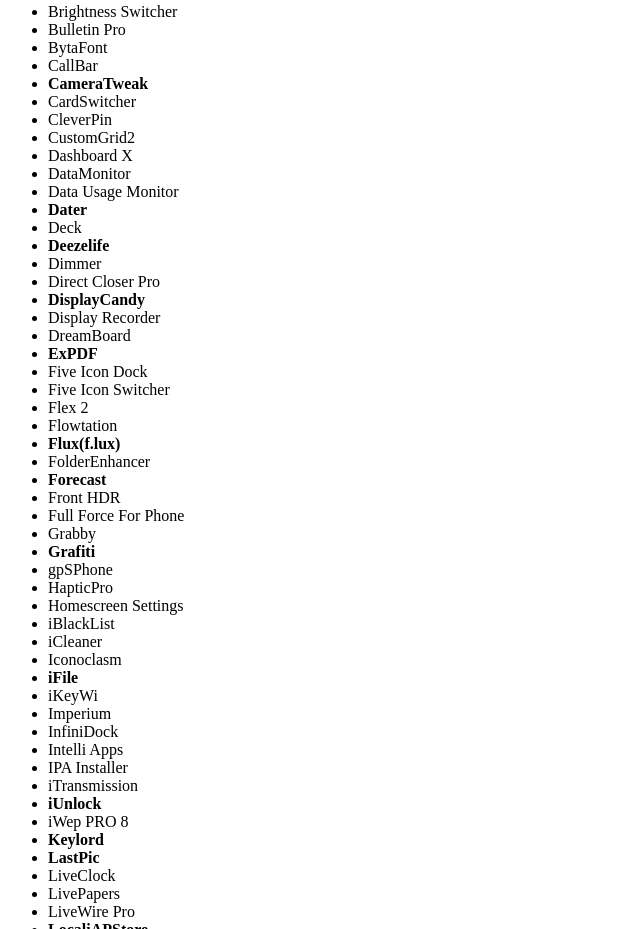
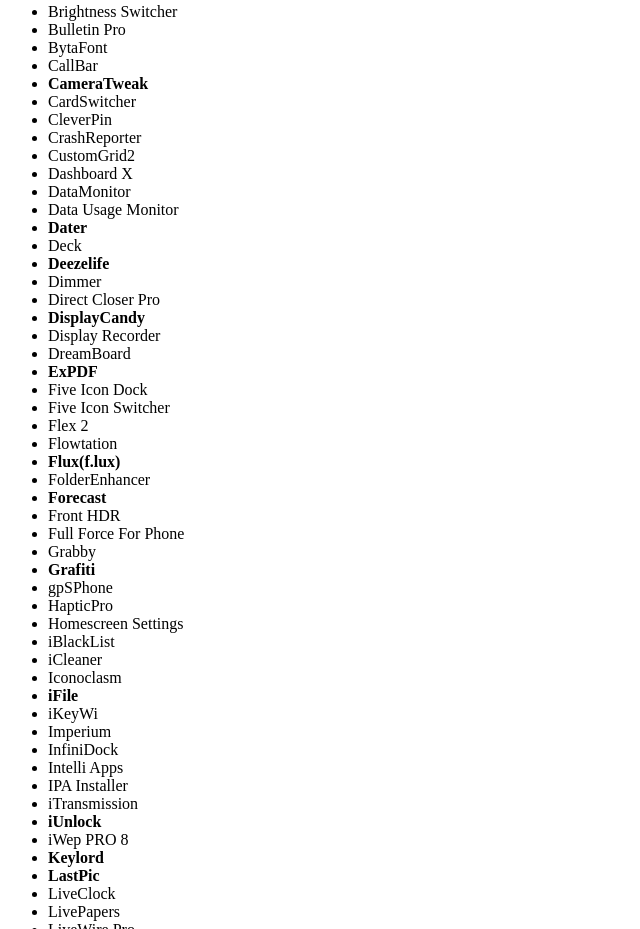
Before and after one commit to chowdhaj/chowdhaj.github.io, a plain HTML site: page #old.repo/index.html in a window 1280 px wide. Shown: the part 839-1768 px from the top of the page, without its empty margins (0-640 px from the left). Drawn offline with Linux system fonts and the light colour scheme.

Commit message:
Added More Tweaks

```diff
--- a/#old.repo/index.html
+++ b/#old.repo/index.html
@@ -48,6 +48,7 @@
 			<li><b>CameraTweak</b></li>
 			<li>CardSwitcher</li>
 			<li>CleverPin</li>
+			<li>CrashReporter</li>
 			<li>CustomGrid2</li>
 			<li>Dashboard X</li>
 			<li>DataMonitor</li>
```
